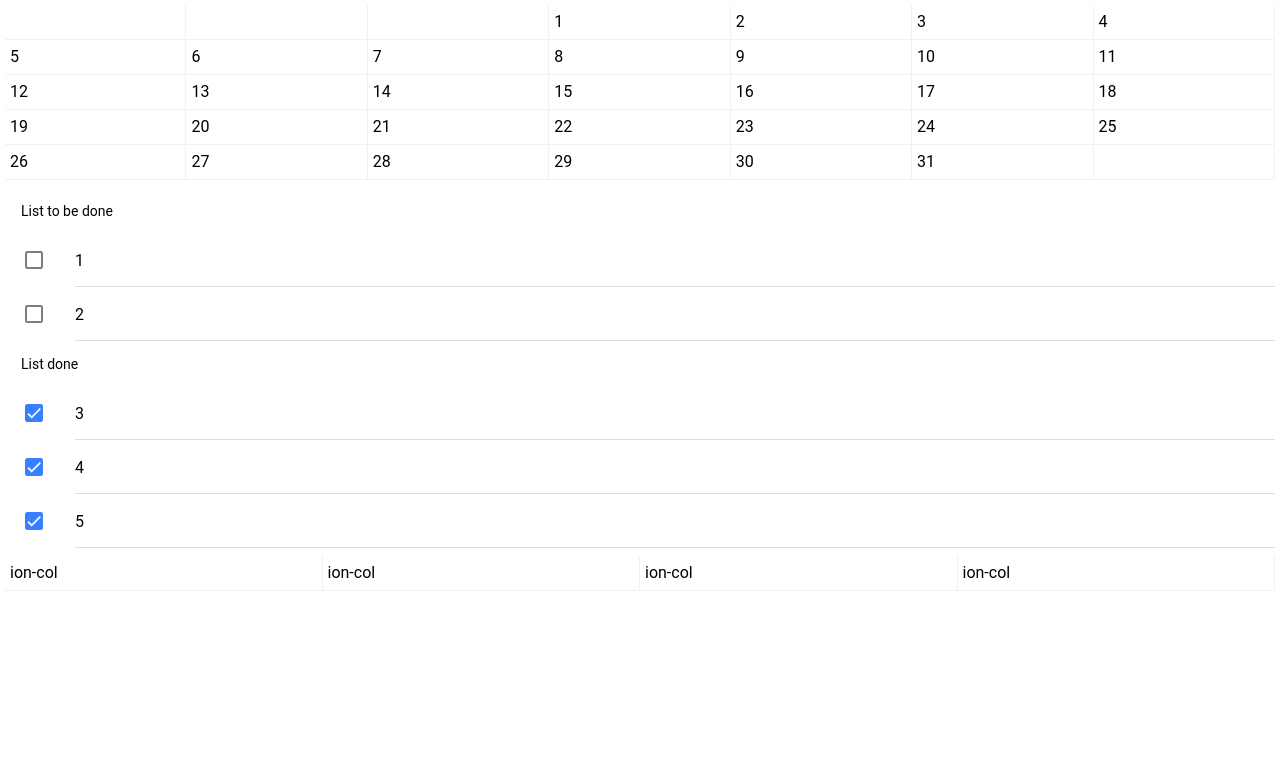
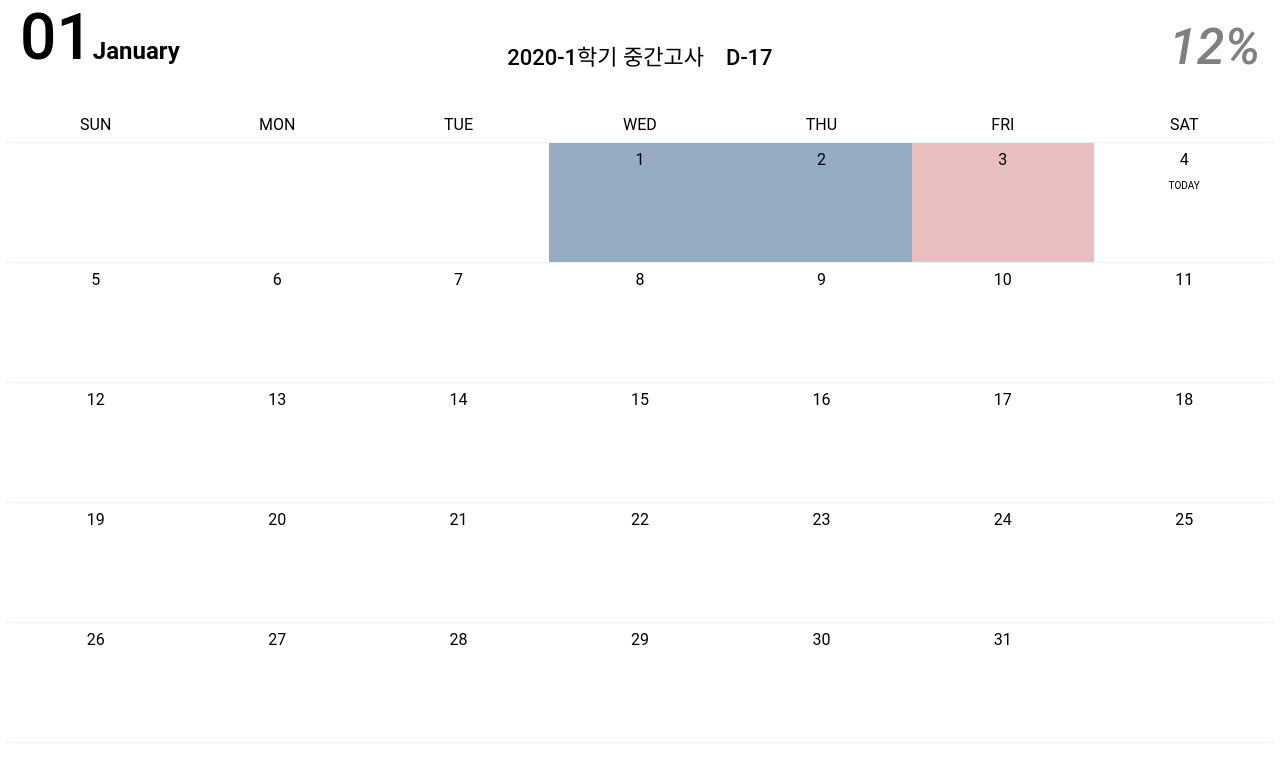
Before and after one commit to erados/2020_Kokathon_Gong_Ple, a React (Create React App) app: page /home in a window 1280 px wide. Shown: the top 782 px of the page. Built offline with nearby package versions, Linux system fonts and the light colour scheme.

Commit message:
css updated

```diff
--- a/package.json
+++ b/package.json
@@ -11,6 +11,7 @@
     "@types/react-dom": "^16.9.1",
     "@types/react-router": "^5.1.1",
     "@types/react-router-dom": "^5.1.0",
+    "axios": "^0.19.0",
     "ionicons": "^4.6.3",
     "react": "^16.10.2",
     "react-dom": "^16.10.2",
--- a/src/pages/Calendar.css
+++ b/src/pages/Calendar.css
@@ -1,6 +1,51 @@
 ion-col {
     border-color: #edf2f6;
     border-style: solid;
-    border-width: 0 1px 1px 0;
+    border-width: 0 0 1px 0;
     line-height: 1.5;
+    height: 15vh;
+    text-align: center;
 }
+
+h1 {
+    font-size: 4em !important;
+    font-weight: 500 !important;
+    margin-left: 20px;
+}
+
+h2 {
+    font-weight: 600 !important;
+}
+
+h1, h2, h3 {
+    display: inline
+}
+
+div.calendarHead {
+    text-align: center !important;
+    position: relative;
+    top: -2em;
+    /*margin-left: 9vw;*/
+}
+
+div.calendarHead h3.dday {
+    margin-left: 1em;
+}
+
+h1.percent {
+    position: absolute;
+    font-style: italic;
+    right: 20px;
+    top: 17px;
+    font-size: 50px !important;
+    margin: 0;
+    color: gray;
+}
+
+ion-col.failure{background-color: #EABFBF}
+ion-col.success{background-color: #96ACC2}
+ion-col.days{height: fit-content;}
+span.today{font-size: 10px;}
+ion-list > ion-item {
+    --inner-padding-top:0px;
+}
--- a/src/pages/Calendar.tsx
+++ b/src/pages/Calendar.tsx
@@ -6,9 +6,13 @@ import React, {Component} from 'react';
 
 import ToDoList from './ToDoList';
 import './Calendar.css';
-
-class Calendar extends Component {
+interface Props {
+    success:number[];
+}
+class Calendar extends Component<Props> {
+    date = new Date();
     state: any = {
+        hide: false,
         data:
             [{id: 1, name: "1", checked: false}, {id: 2, name: "2", checked: false}, {
                 id: 3,
@@ -16,19 +20,48 @@ class Calendar extends Component {
                 checked: true
             }, {id: 4, name: "4", checked: true}, {id: 5, name: "5", checked: true}]
     }
+    months = ["January", "February", "March", "April", "May", "June", "July", "August", "September", "October", "November", "December"];
+
+    onRowClicked() {
+        this.setState({hide: !this.state.hide});
+        return console.log(this.state.hide);
+    }
 
     createCalendar() {
         let date = new Date();
         let children = [];
         let lastDay = new Date(date.getFullYear(), date.getMonth() + 1, 0).getDate();
         let firstDay = new Date(date.getFullYear(), date.getMonth(), 1).getDate();
-        let offset = date.getDate();
-        for (let i = firstDay - offset + 1; i < lastDay; i+=7) {
+        let offset= date.getDate();
+        let today = offset;
+        let temp = [];
+        let days = ["SUN", "MON", "TUE", "WED", "THU", "FRI", "SAT"];
+        for (let j = 0; j < 7; j++) {
+            temp.push(<IonCol className={"days"}>{days[j]}</IonCol>);
+        }
+        children.push(<IonRow>{temp}</IonRow>);
+        for (let i = firstDay - offset + 1; i < lastDay; i += 7) {
             let temp = [];
-            for(let j = i; j < i+7; j++)
-                temp.push(<IonCol>{(j > 0) ? ((j <= lastDay) ? j:"") : ""}</IonCol>);
-            children.push(<IonRow>{temp}</IonRow>);
+            for (let j = i; j < i + 7; j++)
+                temp.push(<IonCol className={(j < today && j > 0) ?((this.props.success[j-1] === 1) ? "success" : "failure"):""}>{(j > 0) ? ((j <= lastDay) ?  j : "") : ""}{((j == today) ? ( <br/>) : "")}{((j == today) ?<span className={"today"}>TODAY</span> : "")}</IonCol>);
+            children.push(<IonRow onClick={this.onRowClicked.bind(this)}>{temp}</IonRow>);
         }
+        children.push(<IonList style={{display: this.state.hide ? 'block' : 'none'}}>
+            <IonListHeader>List to be done</IonListHeader>
+            {this.state.data.map((obj: any, idx: number) => {
+                if (!obj.checked)
+                    return <ToDoList callB={this.onCheckedChange.bind(this)} key={obj.id} id={obj.id}
+                                     name={obj.name}
+                                     checked={obj.checked}/>
+            })}
+            <IonListHeader>List done</IonListHeader>
+            {this.state.data.map((obj: any, idx: number) => {
+                if (obj.checked)
+                    return <ToDoList callB={this.onCheckedChange.bind(this)} key={obj.id} id={obj.id}
+                                     name={obj.name}
+                                     checked={obj.checked}/>
+            })}
+        </IonList>);
         return children;
     }
 
@@ -38,7 +71,7 @@ class Calendar extends Component {
 
     onCheckedChange(id: number, checked: boolean) {
         this.setState({
-            data: this.state.data.map((obj: any) => obj.id == id ? {
+            data: this.state.data.map((obj: any) => obj.id === id ? {
                 id: obj.id,
                 name: obj.name,
                 checked: !checked
@@ -49,30 +82,17 @@ class Calendar extends Component {
     render() {
         return (
             <IonContent>
+                <div>
+                    <h1>{"0" + (this.date.getMonth() + 1)}</h1>
+                    <h2>{this.months[this.date.getMonth()]}</h2>
+                    <div className="calendarHead">
+                        <h3>2020-1학기 중간고사</h3>
+                        <h3 className="dday">D-17</h3>
+                    </div>
+                    <h1 className="percent">12%</h1>
+                </div>
                 <IonGrid>
                     {this.createCalendar()}
-                    <IonList>
-                        <IonListHeader>List to be done</IonListHeader>
-                        {this.state.data.map((obj: any, idx: number) => {
-                            if (!obj.checked)
-                                return <ToDoList callB={this.onCheckedChange.bind(this)} key={obj.id} id={obj.id}
-                                                 name={obj.name}
-                                                 checked={obj.checked}/>
-                        })}
-                        <IonListHeader>List done</IonListHeader>
-                        {this.state.data.map((obj: any, idx: number) => {
-                            if (obj.checked)
-                                return <ToDoList callB={this.onCheckedChange.bind(this)} key={obj.id} id={obj.id}
-                                                 name={obj.name}
-                                                 checked={obj.checked}/>
-                        })}
-                    </IonList>
-                    <IonRow>
-                        <IonCol>ion-col</IonCol>
-                        <IonCol>ion-col</IonCol>
-                        <IonCol>ion-col</IonCol>
-                        <IonCol>ion-col</IonCol>
-                    </IonRow>
                 </IonGrid>
             </IonContent>
         );
--- a/src/pages/Home.tsx
+++ b/src/pages/Home.tsx
@@ -12,7 +12,7 @@ class Home extends Component {
     }
     render() {
         return (
-            <Calendar/>
+            <Calendar success={[1, 1, 0]}/>
         );
     }
 }
```
Also changed, not shown: src/test.tsx (added, +79 -0 lines), 1 other file (tests, documents, lock files or other folders).
